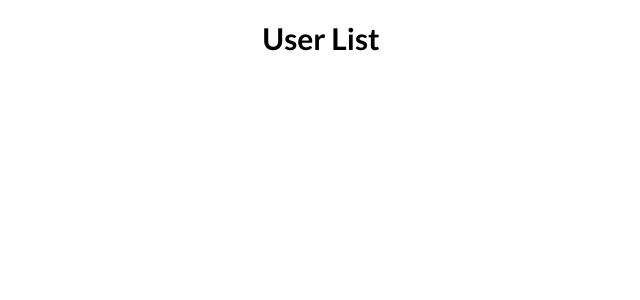
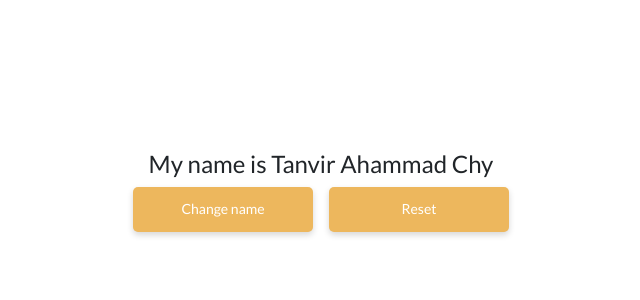
Before and after one commit to tanvir510/react-latest-app, a React (Create React App) app: page / in a window 1280 px wide. Shown: the top 300 px of the page, without its empty margins (319-959 px from the left). Built offline with nearby package versions, Linux system fonts and the light colour scheme.

Commit message:
React context api initialized

```diff
--- /dev/null
+++ b/src/Context/AppContext.js
@@ -0,0 +1,4 @@
+import { createContext } from 'react';
+
+// Constant function
+export const AppContext = createContext(null);
--- a/src/assets/sass/_buttons.scss
+++ b/src/assets/sass/_buttons.scss
@@ -1,78 +1,88 @@
+// Custom btn
 .button {
-	outline: none;
-	border: none;
-	border-radius: 2px;
-	height: 40px;
-	min-width: 120px;
-	display: flex;
-	justify-content: center;
-	align-items: center;
-	color: $secondary;
-	background: transparent;
-	font-size: 14px;
-	line-height: 16px;
-	font-weight: 400;
-	background: $primary;
-	cursor: pointer;
-	transition: $transition;
-	position: relative;
-	&.primary {
-		background: $primary;
-		color: $white;
-	}
-	&.secondary {
-		background: $secondary;
-		color: $white;
-	}
-	&.tertiary {
-		background: $tertiary;
-		color: $white;
-	}
-	&.yes-btn {
-		background: $secondary;
-		color: $white;
-	}
-	&.checked {
-		background: $secondary !important;
-		color: $white !important;
-	}
-	&.outlined {
-		background: transparent;
-		color: $secondary;
-		border: 1px solid $secondary;
-	}
+  border: none;
+  outline: none;
+  box-shadow: $shadow;
+  height: 45px;
+  width: 100%;
+  min-width: 180px;
+  display: flex;
+  align-items: center;
+  justify-content: center;
+  border-radius: $radius;
+  color: $white;
+  font-size: 14px;
+  line-height: 20px;
+  text-decoration: none;
+  transition: $transition;
 
-	&.next-btn {
-		min-width: 140px;
-		color: $white;
-		display: flex;
-		justify-content: center;
-		padding: 0px 10px;
-		align-items: center;
+  &.primary {
+    background-color: $bg-orange;
+  }
 
-		> svg {
-			font-size: 20px;
-			margin-left: 10px;
-		}
-	}
-	&.radio-box {
-		height: 60px;
-		min-width: 170px;
-		color: $secondary;
-		background: transparent;
-		border: 1px solid $secondary;
-	}
+  &.secondary {
+    background-color: $secondary;
+  }
 
-	// &:focus {
-	// 	outline: none;
-	// 	border: none;
-	// 	box-shadow: none;
-	// }
+  &.outline {
+    background-color: $white;
+    color: $tertiary;
+    border: 1px solid $border;
+    box-shadow: none;
 
-	&:disabled {
-		background-color: #d4d4d4;
-		border-color: #d4d4d4;
-		color: #2f4e4e;
-		cursor: not-allowed;
-	}
+    &:hover {
+      color: $tertiary;
+      border: 1px solid $border;
+    }
+  }
+
+  &.status-btn {
+    box-shadow: none;
+    color: $black;
+    height: 35px;
+    min-width: 100px;
+    font-size: 12px;
+
+    &:hover {
+      color: $black;
+    }
+  }
+
+  &.lite-green {
+    background-color: #d8f2e4;
+  }
+
+  &.lite-red {
+    background-color: #ecd5d8;
+  }
+
+  &.lite-blue {
+    background-color: #d9e5f1;
+  }
+
+  &.lite-orange {
+    background-color: #f2edd9;
+  }
+
+  &:focus {
+    border: none;
+    outline: none;
+    box-shadow: $shadow;
+  }
+
+  &:hover {
+    color: $white;
+  }
+
+  &:disabled {
+    background-color: $border;
+    color: $tertiary;
+    box-shadow: none;
+    cursor: not-allowed;
+
+    &:hover {
+      background-color: $border;
+      color: $tertiary;
+    }
+  }
 }
--- a/src/assets/sass/_global.scss
+++ b/src/assets/sass/_global.scss
@@ -63,6 +63,7 @@ ul {
 .App {
   height: 100vh;
   display: flex;
+  padding-top: 150px;
   // align-items: center;
   justify-content: center;
 }
--- a/src/assets/sass/app.scss
+++ b/src/assets/sass/app.scss
@@ -1,5 +1,5 @@
 // Bootstrap
-// @import "~bootstrap/dist/css/bootstrap.min.css";
+@import '~bootstrap/dist/css/bootstrap.min.css';
 
 // Variables
 @import 'variables';
--- /dev/null
+++ b/src/components/Item.jsx
@@ -0,0 +1,18 @@
+import { useContext } from 'react';
+import { AppContext } from '../Context/AppContext';
+
+export const Item = () => {
+  const { setUserName } = useContext(AppContext);
+  return (
+    <div className='item-wrapper'>
+      <div className='d-flex'>
+        <button className='button primary' onClick={() => setUserName('Md. Soltanul Arefin')}>
+          Change name
+        </button>
+        <button className='button primary  ms-3' onClick={() => setUserName('Tanvir Ahammad Chy')}>
+          Reset
+        </button>
+      </div>
+    </div>
+  );
+};
--- /dev/null
+++ b/src/components/Section.jsx
@@ -0,0 +1,15 @@
+// File import
+import { Item } from './Item';
+import { useContext } from 'react';
+import { AppContext } from '../Context/AppContext';
+
+export const Section = () => {
+  const { userName } = useContext(AppContext);
+
+  return (
+    <div className='section-wrapper mb-4'>
+      <h4 className='text-center'>My name is {userName}</h4>
+      <Item />
+    </div>
+  );
+};
--- a/src/pages/App.js
+++ b/src/pages/App.js
@@ -1,10 +1,19 @@
 // File Import
+import { useState } from 'react';
+import { Section } from '../components/Section';
+import { AppContext } from '../Context/AppContext';
 
 function App() {
+  const [userName, setUserName] = useState('Tanvir Ahammad Chy');
+
   return (
-    <div className='App'>
-      <h1>User List</h1>
-    </div>
+    <AppContext.Provider value={{ userName, setUserName }}>
+      <div className='App'>
+        <div>
+          <Section />
+        </div>
+      </div>
+    </AppContext.Provider>
   );
 }
 
```
Also changed, not shown: src/config/context.js (added, +26 -0 lines).
